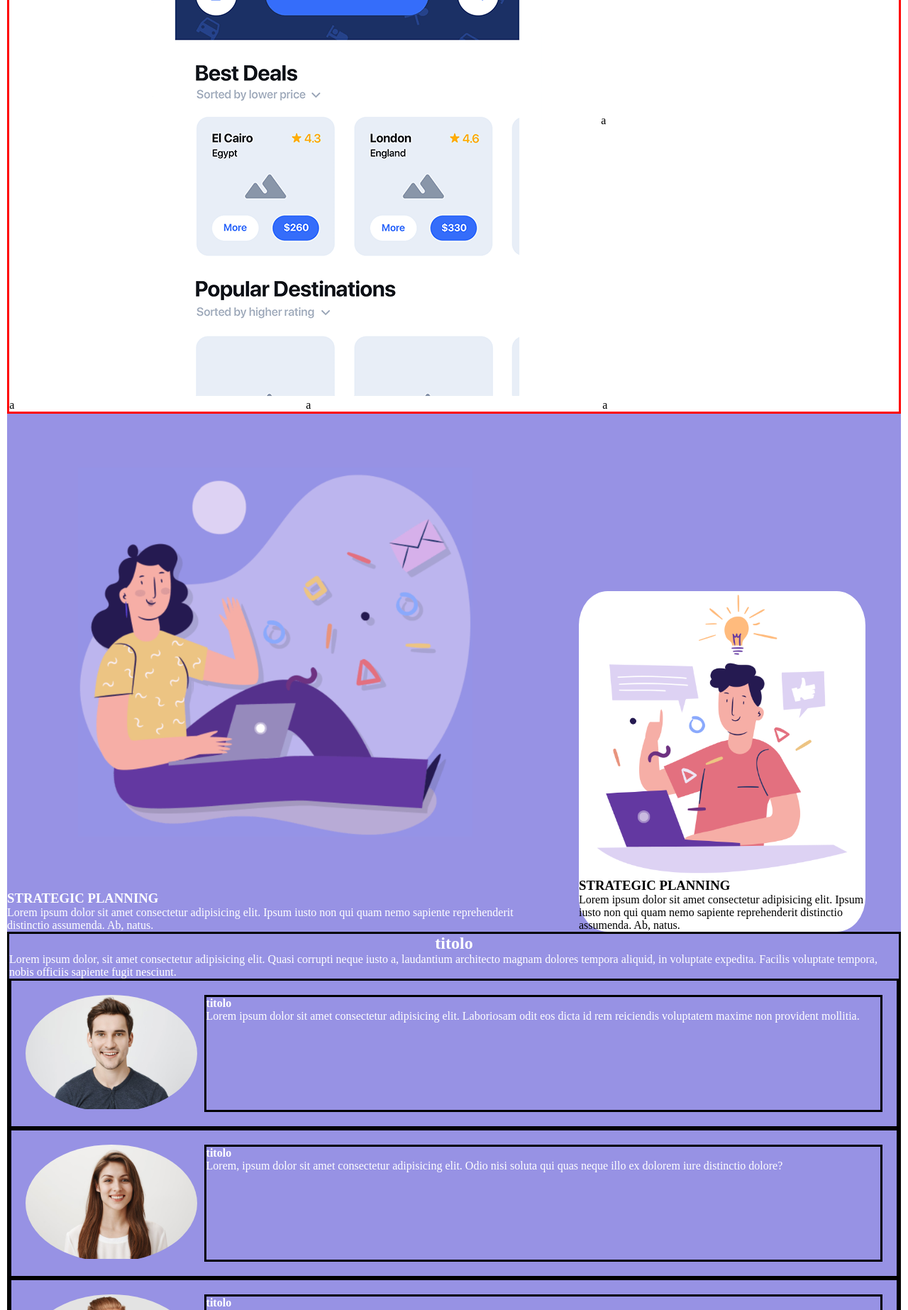
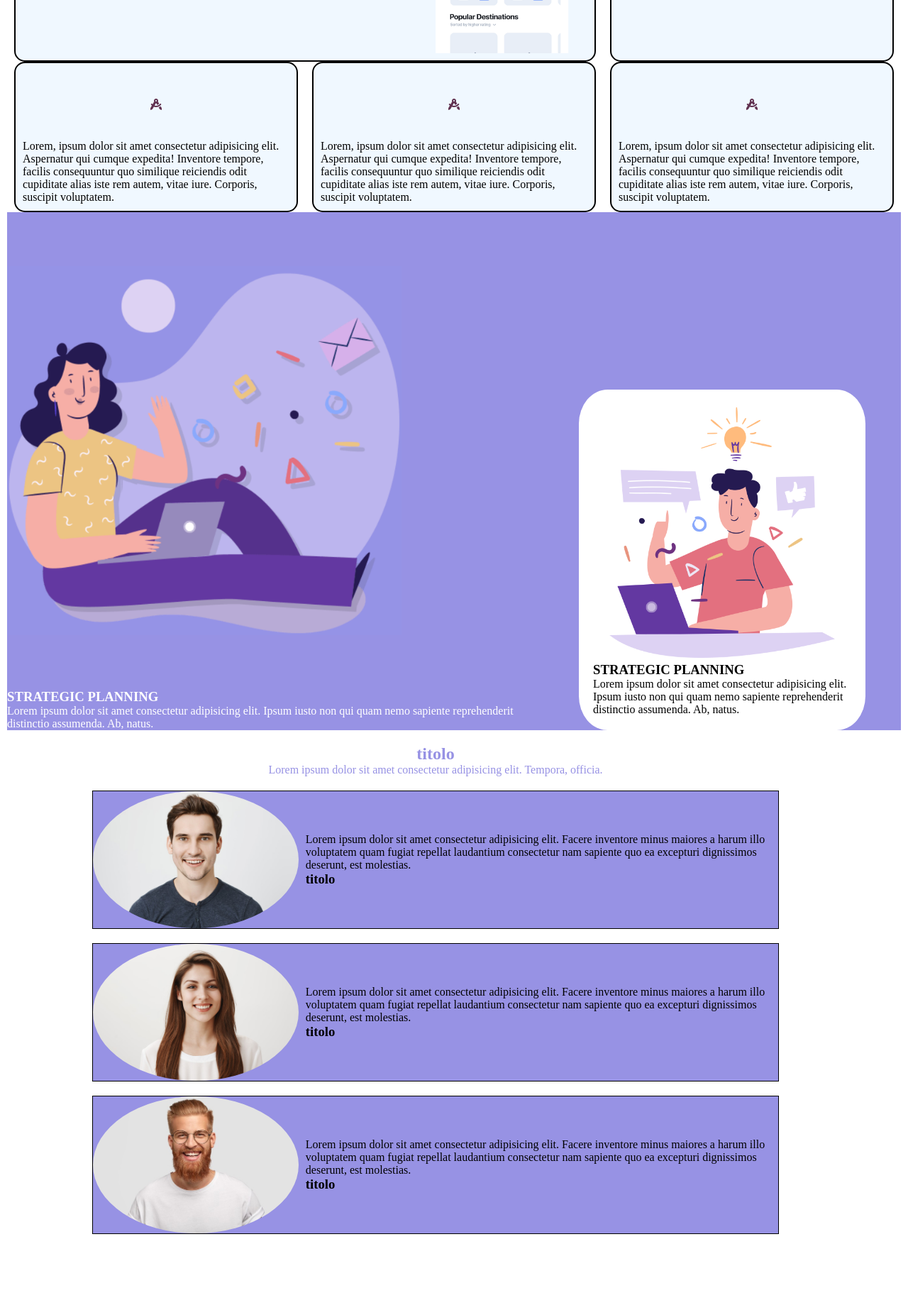
Before and after one commit to stefanopaesano/htmlcss-responsive-layout, a plain HTML site: page index.html in a window 1280 px wide. Shown: the part 243-2089 px from the top of the page at 71% size. After the commit the page ends 2022 px from the top, so only its background shows below. Drawn offline with Linux system fonts and the light colour scheme.

Commit message:
inizio query

```diff
--- a/index.html
+++ b/index.html
@@ -4,6 +4,8 @@
         <meta charset="UTF-8">
         <meta name="viewport" content="width=device-width, initial-scale=1.0">
         <title>responsive-layout</title>
+        <!-- font -->
+        <link rel="stylesheet" href="https://cdnjs.cloudflare.com/ajax/libs/font-awesome/6.4.2/css/all.min.css" integrity="sha512-z3gLpd7yknf1YoNbCzqRKc4qyor8gaKU1qmn+CShxbuBusANI9QpRohGBreCFkKxLhei6S9CQXFEbbKuqLg0DA==" crossorigin="anonymous" referrerpolicy="no-referrer" />
         <!-- metatag -->
         <meta name="viewport" content="width=device-width, initial-scale=1.0">
         <!-- css -->
@@ -17,7 +19,7 @@
 
                 <div id="main-nav-container">
                     <div>
-                        LOGO
+                        <img src="img/logo.png" alt="">
                     </div>
 
                     <nav>
@@ -26,7 +28,7 @@
 
 
                     <div class="habmburger-container">
-                        hamburger menù
+                        <i class="fa-solid fa-bars"></i>
                     </div>
                 </div>
 
@@ -44,42 +46,62 @@
 
                 <div class="my-row">
 
-                        <div class="my-col-big">
+
+                        <div class="my-card big-card">
+                            <div class="big-card-left">
+                                Lorem ipsum dolor sit amet consectetur adipisicing elit. Ex dolor cumque quis ea minima ipsum, at dicta accusantium delectus. Id quaerat illo tempora dolorem voluptatibus doloribus, ipsam rem distinctio exercitationem?
+
                                 <div>
-                            <p>
-                                Lorem ipsum dolor sit amet consectetur, adipisicing elit. Quia, quam.
-                            </p>
+                                    <button class="round-button"> <i class="fa-brands fa-apple"></i>    APP STORE</button>
+                                </div>
 
                             </div>
 
-                            <div class="container-img-big">
+                            <div class="big-card-right">
+                                <div class="img-box"><img src="img/phone.png" alt=""></div>
+                            </div>
+                        </div>
 
-                              <div class="big-img">
 
-                                <img src="img/phone.png" alt="">
+                        <div class="my-card">
+                            <div class="my-card-top">
+                                <i class="fa-solid fa-compass-drafting" style="color: #613250;"></i>
+                            </div>
+                            <div class="my-card-bottom">
+                                Lorem, ipsum dolor sit amet consectetur adipisicing elit. Aspernatur qui cumque expedita! Inventore tempore, facilis consequuntur quo similique reiciendis odit cupiditate alias iste rem autem, vitae iure. Corporis, suscipit voluptatem.
+                            </div>
+                        </div>
 
+                        <div class="my-card">
+
+                            <div class="my-card-top">
+                                <i class="fa-solid fa-compass-drafting" style="color: #613250;"></i>
+                            </div>
+                            <div class="my-card-bottom">
+                                Lorem, ipsum dolor sit amet consectetur adipisicing elit. Aspernatur qui cumque expedita! Inventore tempore, facilis consequuntur quo similique reiciendis odit cupiditate alias iste rem autem, vitae iure. Corporis, suscipit voluptatem.
                             </div>
 
 
                         </div>
-
+                        <div class="my-card">
+                            <div class="my-card-top">
+                                <i class="fa-solid fa-compass-drafting" style="color: #613250;"></i>
+                            </div>
+                            <div class="my-card-bottom">
+                                Lorem, ipsum dolor sit amet consectetur adipisicing elit. Aspernatur qui cumque expedita! Inventore tempore, facilis consequuntur quo similique reiciendis odit cupiditate alias iste rem autem, vitae iure. Corporis, suscipit voluptatem.
+                            </div>
                         </div>
 
-                        <div class="my-col">
-                          a
+                        <div class="my-card">
+                            <div class="my-card-top">
+                                <i class="fa-solid fa-compass-drafting" style="color: #613250;"></i>
+                            </div>
+                            <div class="my-card-bottom">
+                                Lorem, ipsum dolor sit amet consectetur adipisicing elit. Aspernatur qui cumque expedita! Inventore tempore, facilis consequuntur quo similique reiciendis odit cupiditate alias iste rem autem, vitae iure. Corporis, suscipit voluptatem.
+                            </div>
                         </div>
 
-                        <div class="my-col">
-                           a
-                        </div>
 
-                        <div class="my-col">
-                           a
-                        </div>
-
-                        <div class="my-col">
-                           a
-                        </div>
 
 
                 </div>
@@ -125,7 +147,7 @@
                                 <img class="planning2"  src="img/planning2.png" alt="">
                                 </div>
 
-                                <div class="main-section-img-strategic">
+                                <div class="main-section-img-strategic-2">
 
                                     <h3>
                                         STRATEGIC PLANNING
@@ -155,17 +177,41 @@
 
                 <div class="container">
 
-                    <div class="container-card">
+                    <div class="card-container">
 
                        <div class="titolo">
+
                             <h1>
                                 titolo
                             </h1>
 
+                            <p>
+                                Lorem ipsum dolor sit amet consectetur adipisicing elit. Tempora, officia.
+                            </p>
+
+                       </div>
+
+                        <div class="card">
+
+                            <div class="head-container-img-card">
+
+                                <div class="img-radio">
+                                    <img src="img/testimonial1.jpg" alt="">
+                                </div>
+
+                            </div>
+
+                            <div class="foot-container-card">
+
                                 <div>
                                     <p>
-                                    Lorem ipsum dolor, sit amet consectetur adipisicing elit. Quasi corrupti neque iusto a, laudantium architecto magnam dolores tempora aliquid, in voluptate expedita. Facilis voluptate tempora, nobis officiis sapiente fugit nesciunt.
+                                       Lorem ipsum dolor sit amet consectetur adipisicing elit. Facere inventore minus maiores a harum illo voluptatem quam fugiat repellat laudantium consectetur nam sapiente quo ea excepturi dignissimos deserunt, est molestias.
                                     </p>
+
+                                    <h3>
+                                        titolo
+                                    </h3>
+                                </div>
 
                             </div>
 
@@ -173,67 +219,63 @@
 
                          <div class="card">
 
-                            <div class="header-container-img">
-                                <img src="img/testimonial1.jpg" alt="">
+                            <div class="head-container-img-card">
+
+                                <div class="img-radio">
+                                    <img src="img/testimonial2.jpg" alt="">
                                 </div>
 
-                            <div class="main-container-img">
-                              <h4>
+                            </div>
+
+                            <div class="foot-container-card">
+
+                                <div>
+                                    <p>
+                                       Lorem ipsum dolor sit amet consectetur adipisicing elit. Facere inventore minus maiores a harum illo voluptatem quam fugiat repellat laudantium consectetur nam sapiente quo ea excepturi dignissimos deserunt, est molestias.
+                                    </p>
+
+                                    <h3>
                                         titolo
-                              </h4>
-
-                              <p>
-                               Lorem ipsum dolor sit amet consectetur adipisicing elit. Laboriosam odit eos dicta id rem reiciendis voluptatem maxime non provident mollitia.
-                              </p>
+                                    </h3>
+                                </div>
 
                             </div>
 
 
                          </div>
+                         <div class="card">
+                            <div class="head-container-img-card">
 
-                        <div class="card">
-
-                            <div class="header-container-img">
-                                <img src="img/testimonial2.jpg" alt="">
+                                <div class="img-radio">
+                                    <img src="img/testimonial3.jpg" alt="">
                                 </div>
-
-                            <div class="main-container-img">
-                              <h4>
-                                titolo
-                              </h4>
-
-                              <p>
-                              Lorem, ipsum dolor sit amet consectetur adipisicing elit. Odio nisi soluta qui quas neque illo ex dolorem iure distinctio dolore?
-                              </p>
 
                             </div>
 
+                            <div class="foot-container-card">
+
+                                <div>
+                                    <p>
+                                       Lorem ipsum dolor sit amet consectetur adipisicing elit. Facere inventore minus maiores a harum illo voluptatem quam fugiat repellat laudantium consectetur nam sapiente quo ea excepturi dignissimos deserunt, est molestias.
+                                    </p>
+
+                                    <h3>
+                                        titolo
+                                    </h3>
+                                </div>
 
                             </div>
-
-                        <div class="card">
-
-                            <div class="header-container-img">
-                                <img src="img/testimonial3.jpg" alt="">
-                            </div>
-
-                            <div class="main-container-img">
-                              <h4>
-                                titolo
-                              </h4>
-
-                              <p>
-                              Lorem, ipsum dolor sit amet consectetur adipisicing elit. Esse, reprehenderit? Consequatur vero provident facilis sunt, vitae cumque architecto a doloremque.
-                              </p>
-
-                            </div>
-
 
                          </div>
 
 
 
+
+
+
+
                     </div>
+
 
 
                 </div>
--- a/style.css
+++ b/style.css
@@ -1,15 +1,19 @@
 *{
-    padding: 0 auto;
-    margin: 0 auto;
+    padding: 0;
+    margin: 0;
     box-sizing: border-box;
 }
-
+img{
+    width: 100%;
+    display: block;
+}
 html{
     font: arial,;
 }
 
 .cotainer{
-    width: 1000px;
+    width: 100%;
+    max-width: 1000px;
     margin: 0 auto;
 
 }
@@ -37,27 +41,63 @@ section{
 .my-row{
     display: flex;
     flex-wrap: wrap;
-    align-items: center;
-    border: solid red;
+}
+.my-card{
+    width: calc((100% / 3) - 20px);
+    margin: 0 10px;
+    background-color: aliceblue;
+    border-radius: 15px;
+    padding: 10px;
+    border: 2px solid;
+}
+.my-card.big-card{
+    width: calc(((100% / 3) * 2) - 20px);
+    display: flex;
+}
+.my-card-top{
+    padding: 40px 0;
+    text-align: center;
+}
+.big-card-left{
+    width: 70%;
+}
+.big-card-right{
+    width: 30%;
+}
+
+.round-button{
+    display: inline-block;
+    border-radius: 20%; /* Colore del testo del bottone */
+    padding: 10px 10px;
+    background-color: #7e99cf;
+    margin-top: 50px;
 
 }
 
-.my-col-big{
-    width: 66%;
-    display: flex;
 
-}
-.container-img-big{
 
-}
-.big-img{
-    max-width: 100%;
+
+.border-radio-card{
+    border-radius: 20px ;
+    border: solid black;
+   min-height: 300px;
 }
 
-.my-col{
-   min-width: 33.3%;
+.border-radio-card > *{
+    margin: 0;
+    display: flex;
+    flex-wrap: wrap;
+    justify-content: center;
+    width: 100%;
+    height: 200px
+}
 
-}
+
+
+
+
+/* secondasezione */
+
 .strategic-container{
     width: 100%;
     display: flex;
@@ -81,6 +121,10 @@ section{
   color: white;
 }
 
+.main-section-img-strategic-2{
+    color: black;
+  }
+
 
 
 .planning1{
@@ -101,6 +145,7 @@ section{
     margin-top: 200px;
     position: relative;
     top: 50px;
+    padding: 20px;
 
 }
 
@@ -111,59 +156,49 @@ section{
 
 }
 
-.container-card{
-    width: 100%;
-    border: solid black;
-    background-color: #9792E4;
+.card-container {
+    width: 80%;
+    background-color: white;
+    padding: 20px;
+    box-sizing: border-box;
+    margin-left: 100px;
+}
 
+.titolo > *{
+    display: flex;
+    justify-content: center;
+    color: #9792E4;
 
 }
 
-.titolo > h1{
+.card {
+    border: 1px solid black;
     display: flex;
-    justify-content: center;
-    color: white;
+    background-color: #9792E4;
+    margin: 20px 0;
+}
 
+.head-container-img-card {
+    width: 30%;
 }
-.titolo > *{
- color: white;
+
+.img-radio img {
+    max-width: 100%;
+    height: auto;
+    display: block;
+    border-radius: 50%;
+}
+
+.foot-container-card {
+    width: 70%;
+    display: flex;
+    flex-wrap: wrap;
+    align-items: center;
+    padding: 10px;
 }
 
 
-
-.card{
-    width: 100%;
-    border: solid black;
-    display: flex;
-    padding: 20px;
-}
-
-.header-container-img{
-    width:  20%;
-    height: 100%;
-    border-radius: 100%;
-    overflow: hidden;
-    flex-shrink: 0;
-    margin-right: 10px;
-
-
-}
-
-.header-container-img > *{
-    max-width: 100%;
-}
-
-.main-container-img{
-    width:  80%;
-    border: solid black;
-    background-color: #9792E4;
-
-}
-.main-container-img >*{
-    color: white;
-}
-
-
+/* Aggiungi altri stili se necessario */
 
 
 
@@ -172,6 +207,25 @@ section{
 /* fine main */
 
 /* MEDIA QUERY */
+
+
+@media screen and (max-width:488px) {
+    .my-row{
+        display: inline;
+    }
+
+    .my-card.big-card{
+       width: 100%;
+    }
+
+
+    .my-card{
+        width: 100%;
+    }
+
+
+}
+
 
 /* TABLET */
 @media screen and (min-width:768px) {
```
Lines whose indentation alone changed are shown as unchanged.
